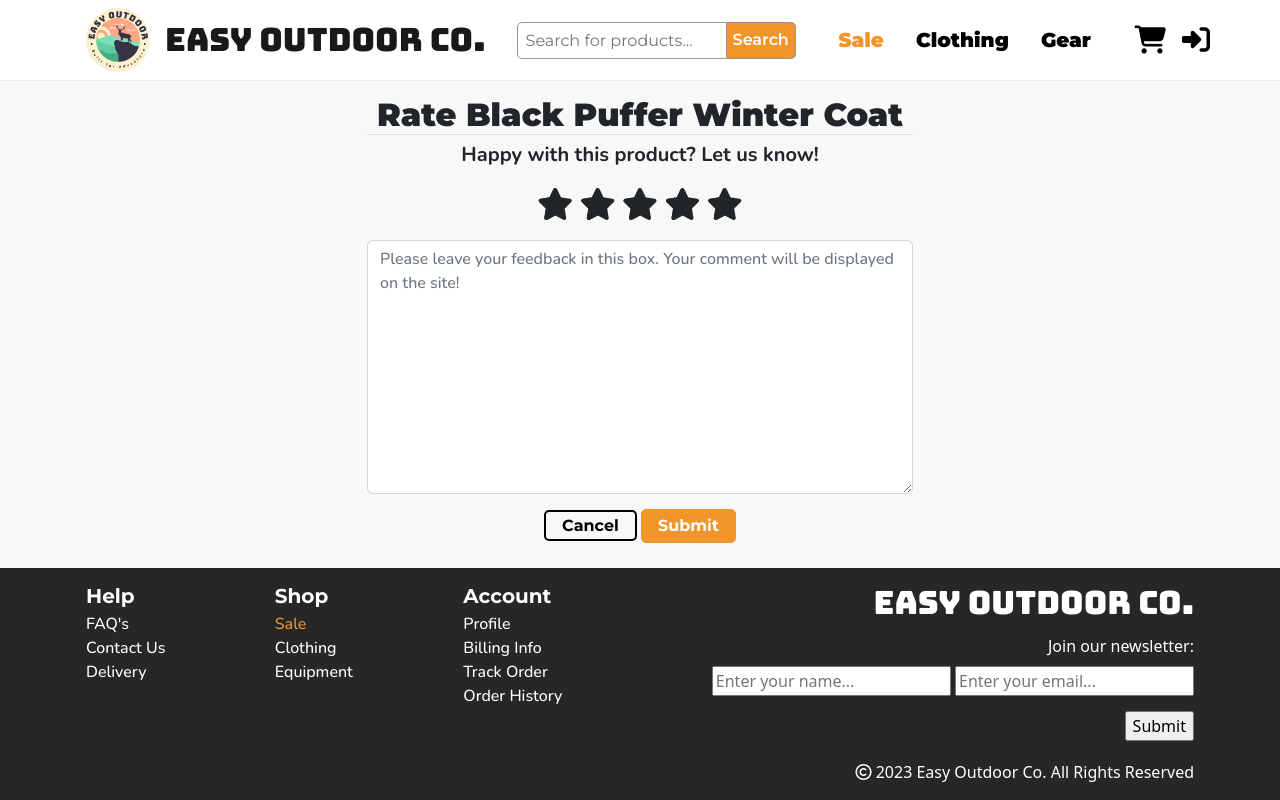
After one commit to KippAD/easy-outdoor-co, a Django app: page /profile/rating-form/15 in a window 1280 px wide. The commit adds this page. Run offline with Django 3.2, Linux system fonts and the light colour scheme; data comes from the database, SQL or seed files in the repository; some libraries are stand-ins or nearby versions.

Commit message:
Add product rating and comment form to user profile area

```diff
--- a/profiles/forms.py
+++ b/profiles/forms.py
@@ -1,5 +1,5 @@
 from django import forms
-from .models import UserProfile
+from .models import UserProfile, ProductReview
 from django.contrib.auth.models import User
 
 
@@ -68,3 +68,14 @@ class UserDeliveryForm(forms.ModelForm):
                     placeholder = placeholders[field]
                 self.fields[field].widget.attrs['placeholder'] = placeholder
             self.fields[field].label = False
+
+
+class ProductReviewForm(forms.ModelForm):
+    class Meta:
+        model = ProductReview
+        exclude = ('user', 'product',)
+
+        widgets = {
+            'comment': forms.Textarea(attrs={
+                'placeholder': 'Please leave your feedback in this box. Your comment will be displayed on the site! '}),
+        }
--- a/profiles/models.py
+++ b/profiles/models.py
@@ -3,6 +3,8 @@ from django.contrib.auth.models import User
 from django.db.models.signals import post_save
 from django.dispatch import receiver
 from django_countries.fields import CountryField
+from products.models import Product
+from django.core.validators import MaxValueValidator
 
 
 class UserProfile(models.Model):
@@ -19,6 +21,9 @@ class UserProfile(models.Model):
     default_street_address2 = models.CharField(max_length=80, null=True, blank=True)
     default_county = models.CharField(max_length=80, null=True, blank=True)
 
+    def __str__(self):
+        return self.user
+
 
 @receiver(post_save, sender=User)
 def create_or_update_user_profile(sender, instance, created, **kwargs):
@@ -29,3 +34,11 @@ def create_or_update_user_profile(sender, instance, created, **kwargs):
         UserProfile.objects.create(user=instance)
     # If user exists then save the profile
     instance.userprofile.save()
+
+
+class ProductReview(models.Model):
+    """Model to store user reviews"""
+    user = models.OneToOneField(User, on_delete=models.CASCADE)
+    product = models.ForeignKey('products.Product', related_name="product_rating", on_delete=models.CASCADE)
+    rating = models.DecimalField(max_digits=4, decimal_places=2, null=False, blank=False, validators=[MaxValueValidator(5)])
+    comment = models.TextField(max_length=400, null=True)
--- /dev/null
+++ b/profiles/static/css/rating-selector.css
@@ -0,0 +1,43 @@
+/* Base setup */
+@import url(//netdna.bootstrapcdn.com/font-awesome/3.2.1/css/font-awesome.css);
+
+/* Star selector taken from Codepen by Ahmed Nefzaoui https://codepen.io/anefzaoui/pen/NWPZzMa */
+
+/* Ratings widget */
+.rate {
+    display: inline-block;
+    border: 0;
+}
+/* Hide radio */
+.rate > input {
+    display: none;
+}
+/* Order correctly by floating highest to the right */
+.rate > label {
+    float: right;
+}
+/* The star of the show */
+.rate > label:before {
+    display: inline-block;
+    font-size: 2rem;
+    padding: .3rem .2rem;
+    margin: 0;
+    cursor: pointer;
+    font-family: FontAwesome;
+    content: "\f005 "; /* full star */
+}
+
+/* Half star trick */
+.rate .half:before {
+    content: "\f089 "; /* half star no outline */
+    position: absolute;
+    padding-right: 0;
+}
+/* Click + hover color */
+input:checked ~ label, /* color current and previous stars on checked */
+label:hover, label:hover ~ label { color: #d8c625;  } /* color previous stars on hover */
+
+/* Hover highlights */
+input:checked + label:hover, input:checked ~ label:hover, /* highlight current and previous stars */
+input:checked ~ label:hover ~ label, /* highlight previous selected stars for new rating */
+label:hover ~ input:checked ~ label /* highlight previous selected stars */ { color: #d8c625;  }
--- /dev/null
+++ b/profiles/templates/profiles/includes/rating-selector.html
@@ -0,0 +1,13 @@
+<!--/* Star selector taken from Codepen by Ahmed Nefzaoui https://codepen.io/anefzaoui/pen/NWPZzMa -->
+<fieldset class="rate">
+    <input type="radio" id="rating10" name="rating" value="5" /><label for="rating10" title="5 stars"></label>
+    <input type="radio" id="rating9" name="rating" value="4.5" /><label class="half" for="rating9" title="4 1/2 stars"></label>
+    <input type="radio" id="rating8" name="rating" value="4" /><label for="rating8" title="4 stars"></label>
+    <input type="radio" id="rating7" name="rating" value="3.5" /><label class="half" for="rating7" title="3 1/2 stars"></label>
+    <input type="radio" id="rating6" name="rating" value="3" /><label for="rating6" title="3 stars"></label>
+    <input type="radio" id="rating5" name="rating" value="2.5" /><label class="half" for="rating5" title="2 1/2 stars"></label>
+    <input type="radio" id="rating4" name="rating" value="2" /><label for="rating4" title="2 stars"></label>
+    <input type="radio" id="rating3" name="rating" value="1.5" /><label class="half" for="rating3" title="1 1/2 stars"></label>
+    <input type="radio" id="rating2" name="rating" value="1" /><label for="rating2" title="1 star"></label>
+    <input type="radio" id="rating1" name="rating" value="0.5" /><label class="half" for="rating1" title="1/2 star"></label>
+</fieldset>
--- /dev/null
+++ b/profiles/templates/profiles/product-review.html
@@ -0,0 +1,43 @@
+{% extends "base.html" %}
+{% load static %}
+
+{% block extra_css %}
+<link rel="stylesheet" href="{% static 'css/manage_site.css' %}">
+<link rel="stylesheet" href="{% static 'css/rating-selector.css' %}">
+{% endblock %}
+
+{% block content %}
+
+<section class="admin-section">
+    <div class="container">
+        <div class="row">
+            <div class="text-center mx-auto col-12 col-md-6 admin-form rounded mt-3">
+                <h2 class="border-bottom">Rate {{ product }}</h2>
+                <h5 class="fw-bold">Happy with this product? Let us know!</h5>
+                <form method="POST" action="{% url 'rate-product' product_id=product.id %}">
+                    {% csrf_token %}
+                    <div>
+                        {% include 'profiles/includes/rating-selector.html' %}
+                    </div>
+                    {{ form.comment | as_crispy_field }}
+                    <a class="white-btn px-3 py-1" href="{% url 'order-history' %}">Cancel</a>
+                    <input class="shop-btn px-3 py-1" type="submit" value="Submit">
+                </form>
+            </div>
+        </div>
+    </div>
+
+</section>
+
+{% endblock %}
+{% block postloadjs %}
+{{ block.super }}
+
+<script type="text/javascript">
+    $( document ).ready(function() {
+        $('input[name="rating"]:checked').val();
+        $("label[for='id_comment']").hide()
+    })
+</script>
+
+{% endblock %}
--- a/profiles/urls.py
+++ b/profiles/urls.py
@@ -3,5 +3,7 @@ from . import views
 
 urlpatterns = [
     path('', views.profile, name='profile'),
-    path('order_history', views.order_history, name='order_history'),
+    path('order-history', views.order_history, name='order-history'),
+    path('rating-form/<int:product_id>', views.load_rating_form, name='load-rating-form'),
+    path('rate-product/<int:product_id>', views.rate_product, name='rate-product'),
 ]
--- a/profiles/views.py
+++ b/profiles/views.py
@@ -1,7 +1,8 @@
 from django.shortcuts import render, get_object_or_404, redirect
-from .models import UserProfile
+from .models import UserProfile, ProductReview
 from checkout.models import Order, OrderLineItem
-from .forms import UserProfileForm, UserDeliveryForm
+from products.models import Product
+from .forms import UserProfileForm, UserDeliveryForm, ProductReviewForm
 from django.contrib import messages
 from django.forms.models import model_to_dict
 
@@ -40,10 +41,42 @@ def order_history(request):
     """ Display user's order history' """
     profile = get_object_or_404(UserProfile, user=request.user)
     orders = Order.objects.filter(user_profile=profile)
+    user = request.user
+    reviews = ProductReview.objects.filter(user=user)
 
     template = 'profiles/order_history.html'
     context = {
         'orders': orders,
+        'reviews': reviews,
     }
 
     return render(request, template, context)
+
+
+def load_rating_form(request, product_id):
+    """Loads form for user to leave a rating"""
+    product = get_object_or_404(Product, id=product_id)
+    rating_form = ProductReviewForm()
+    template = 'profiles/product-review.html'
+    context = {
+        'form': rating_form,
+        'product': product,
+    }
+    return render(request, template, context)
+
+
+def rate_product(request, product_id):
+    """Handles and submits rating"""
+    product = get_object_or_404(Product, id=product_id)
+    rating_form = ProductReviewForm(data=request.POST)
+    if rating_form.is_valid():
+        rating_form.instance.user = request.user
+        rating_form.instance.product = product
+        rating_form.instance.rating = request.POST.get('rating')
+        rating_form.instance.comment = request.POST.get('comment')
+        rating_form.save()
+    else:
+        rating_form = CommentForm()
+
+    messages.success(request, 'Product Rated! Thank you for your feedback.')
+    return redirect('order-history')
--- a/templates/base.html
+++ b/templates/base.html
@@ -128,7 +128,7 @@
 
                     <ul class="dropdown-menu">
                         <li><a class="dropdown-item" href="{% url 'profile' %}">Account</a></li>
-                        <li><a class="dropdown-item" href="{% url 'order_history' %}">Order History</a></li>
+                        <li><a class="dropdown-item" href="{% url 'order-history' %}">Order History</a></li>
                         <li><a class="dropdown-item" href="{% url 'account_logout' %}"><i
                                     class="fa-solid fa-right-from-bracket"></i>Sign Out</a></li>
                     </ul>
```
Also changed, not shown: profiles/admin.py (+10 -1 lines), profiles/templates/profiles/order_history.html (+9 -3 lines), profiles/migrations/0004_productreview.py (added), profiles/migrations/0005_alter_productreview_product.py (added), profiles/migrations/0006_alter_productreview_comment.py (added).
